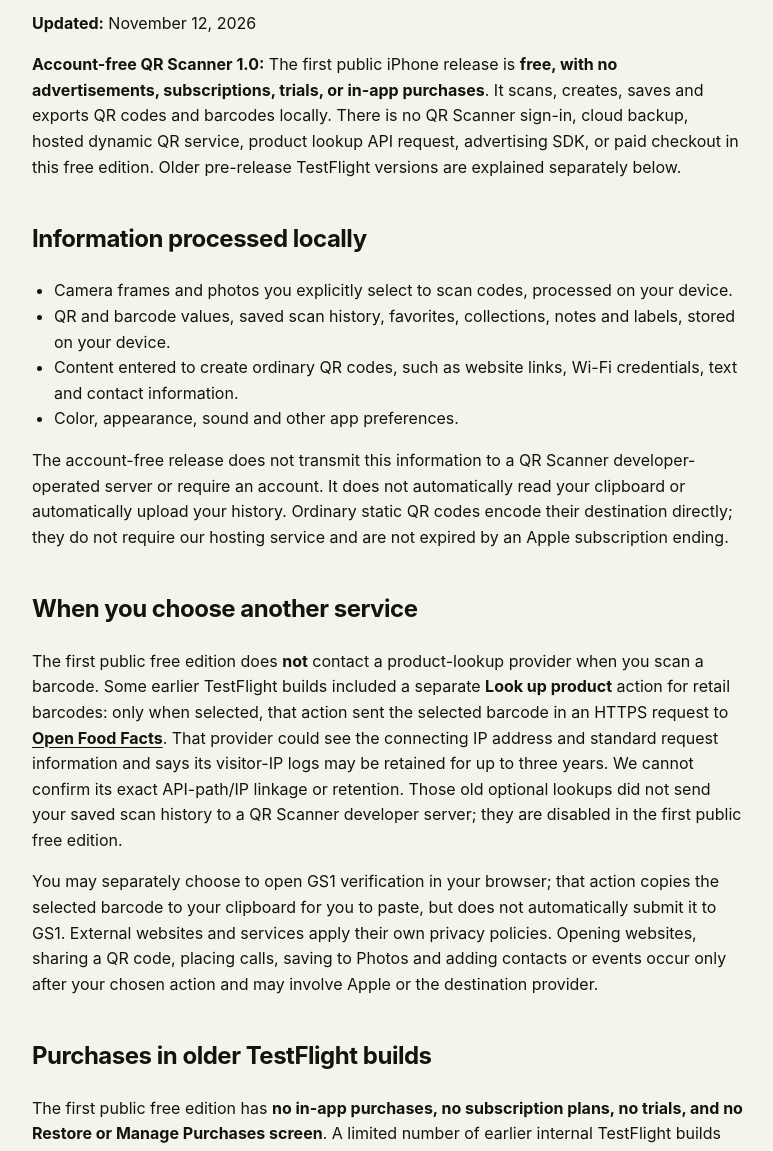
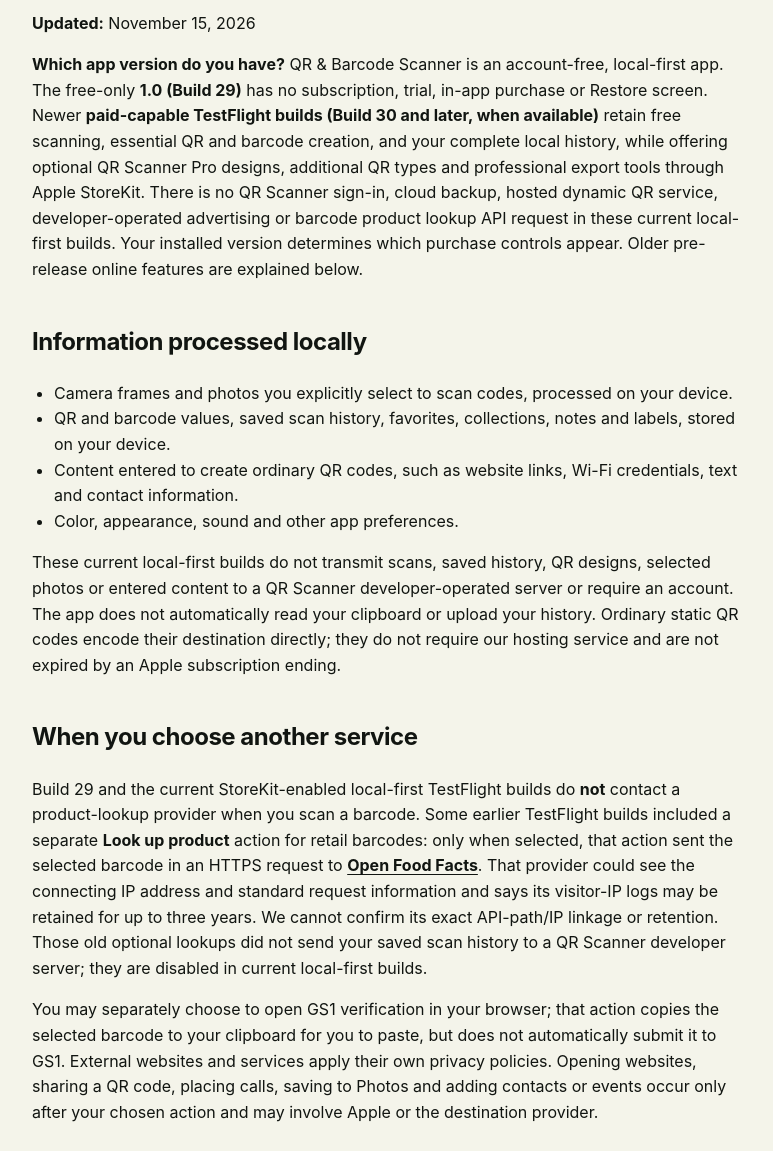
Before and after one commit to L1gh7C0d35/qr-scanner-support, a plain HTML site: page privacy.html in a window 1280 px wide. Shown: the part 166-1317 px from the top of the page, without its empty margins (252-1025 px from the left). Drawn offline with Linux system fonts and the light colour scheme.

Commit message:
Draft version-aware QR privacy policy for Apple StoreKit Pro

```diff
--- a/privacy.html
+++ b/privacy.html
@@ -4,8 +4,8 @@
 <body><main>
   <div class="eyebrow">PRIVACY POLICY</div>
   <h1>Your scans stay yours.</h1>
-  <p><strong>Updated:</strong> November 12, 2026</p>
-  <p><strong>Account-free QR Scanner 1.0:</strong> The first public iPhone release is <strong>free, with no advertisements, subscriptions, trials, or in-app purchases</strong>. It scans, creates, saves and exports QR codes and barcodes locally. There is no QR Scanner sign-in, cloud backup, hosted dynamic QR service, product lookup API request, advertising SDK, or paid checkout in this free edition. Older pre-release TestFlight versions are explained separately below.</p>
+  <p><strong>Updated:</strong> November 15, 2026</p>
+  <p><strong>Which app version do you have?</strong> QR &amp; Barcode Scanner is an account-free, local-first app. The free-only <strong>1.0 (Build 29)</strong> has no subscription, trial, in-app purchase or Restore screen. Newer <strong>paid-capable TestFlight builds (Build 30 and later, when available)</strong> retain free scanning, essential QR and barcode creation, and your complete local history, while offering optional QR Scanner Pro designs, additional QR types and professional export tools through Apple StoreKit. There is no QR Scanner sign-in, cloud backup, hosted dynamic QR service, developer-operated advertising or barcode product lookup API request in these current local-first builds. Your installed version determines which purchase controls appear. Older pre-release online features are explained below.</p>
   <h2>Information processed locally</h2>
   <ul>
     <li>Camera frames and photos you explicitly select to scan codes, processed on your device.</li>
@@ -13,21 +13,21 @@
     <li>Content entered to create ordinary QR codes, such as website links, Wi-Fi credentials, text and contact information.</li>
     <li>Color, appearance, sound and other app preferences.</li>
   </ul>
-  <p>The account-free release does not transmit this information to a QR Scanner developer-operated server or require an account. It does not automatically read your clipboard or automatically upload your history. Ordinary static QR codes encode their destination directly; they do not require our hosting service and are not expired by an Apple subscription ending.</p>
+  <p>These current local-first builds do not transmit scans, saved history, QR designs, selected photos or entered content to a QR Scanner developer-operated server or require an account. The app does not automatically read your clipboard or upload your history. Ordinary static QR codes encode their destination directly; they do not require our hosting service and are not expired by an Apple subscription ending.</p>
   <h2>When you choose another service</h2>
-  <p>The first public free edition does <strong>not</strong> contact a product-lookup provider when you scan a barcode. Some earlier TestFlight builds included a separate <strong>Look up product</strong> action for retail barcodes: only when selected, that action sent the selected barcode in an HTTPS request to <a href="https://world.openfoodfacts.org/privacy">Open Food Facts</a>. That provider could see the connecting IP address and standard request information and says its visitor-IP logs may be retained for up to three years. We cannot confirm its exact API-path/IP linkage or retention. Those old optional lookups did not send your saved scan history to a QR Scanner developer server; they are disabled in the first public free edition.</p>
+  <p>Build 29 and the current StoreKit-enabled local-first TestFlight builds do <strong>not</strong> contact a product-lookup provider when you scan a barcode. Some earlier TestFlight builds included a separate <strong>Look up product</strong> action for retail barcodes: only when selected, that action sent the selected barcode in an HTTPS request to <a href="https://world.openfoodfacts.org/privacy">Open Food Facts</a>. That provider could see the connecting IP address and standard request information and says its visitor-IP logs may be retained for up to three years. We cannot confirm its exact API-path/IP linkage or retention. Those old optional lookups did not send your saved scan history to a QR Scanner developer server; they are disabled in current local-first builds.</p>
   <p>You may separately choose to open GS1 verification in your browser; that action copies the selected barcode to your clipboard for you to paste, but does not automatically submit it to GS1. External websites and services apply their own privacy policies. Opening websites, sharing a QR code, placing calls, saving to Photos and adding contacts or events occur only after your chosen action and may involve Apple or the destination provider.</p>
-  <h2>Purchases in older TestFlight builds</h2>
-  <p>The first public free edition has <strong>no in-app purchases, no subscription plans, no trials, and no Restore or Manage Purchases screen</strong>. A limited number of earlier internal TestFlight builds offered optional Apple StoreKit Premium plans; Apple manages any actual Apple purchase history, subscriptions and refunds. If you previously made a purchase in a test build, review or manage it through your Apple Account or contact Support. We do not operate a separate payment server or collect your saved scan contents through Apple purchases.</p>
+  <h2>Optional Pro purchases and older TestFlight builds</h2>
+  <p>The free-only Build 29 has <strong>no</strong> in-app purchase, subscription, trial or Restore screen. In paid-capable builds, QR Scanner Pro offers optional Apple-managed weekly, monthly and annual auto-renewing subscriptions, or a one-time lifetime purchase. Available plans, your local App Store price, renewal terms and any introductory-trial eligibility are displayed in the app by Apple StoreKit before checkout. Scanning, ordinary QR and barcode creation, and your complete saved history remain free regardless of whether you buy Pro. Apple processes payment information, purchase authorization, renewals, refunds and subscription management. The app reads Apple-verified purchase entitlements to enable Pro, and offers Restore Purchases where StoreKit purchases are available. We do not operate a separate payment server, collect payment-card information or transmit saved scans, QR contents or history through this purchase process. For purchases made in older TestFlight builds, review your Apple Account purchase history or contact Support.</p>
   <h2>Retention and deletion</h2>
   <p>Your scan history stays on your device. Deleted history items may remain in Recently Deleted for up to 30 days unless permanently deleted. You can clear history and permanently remove records using the app's own History controls. Content you explicitly export or save to Photos is controlled by you and the chosen destination.</p>
   <h2>Advertising and tracking</h2>
-  <p>The account-free release includes no cross-app advertising or tracking SDKs and does not request Apple's tracking permission. We do not sell your private scan values, notes or saved history.</p>
+  <p>The current local-first free-only and paid-capable builds include no cross-app advertising or tracking SDKs and do not request Apple's tracking permission. We do not sell your private scan values, notes or saved history.</p>
   <h2>Earlier pre-release / TestFlight versions</h2>
   <p>Some internal pre-release builds offered opt-in Clerk sign-in, encrypted Supabase backup, and hosted dynamic QR redirects. If you used those features in an older test build, information you explicitly supplied to them may remain in those providers' systems and is <strong>not automatically deleted</strong> by updating to an account-free release. The earlier version's account identifier, optional sign-in email, encrypted backup records and hosted redirect destinations/aggregate visit data are subject to the disclosures provided when those services were available. The original optional encryption passphrase was not uploaded to the service.</p>
-  <p>We have removed these online features from the initial public app, but have not automatically deleted earlier test accounts, hosted destinations or cloud backups. If you previously used those services and need help with retained cloud data, use the <a href="support.html">support page</a> to request an appropriate private handling path. Please never put passwords, personal account identifiers, private QR payloads or other sensitive information in a public support issue.</p>
+  <p>These online features are not part of the current free-only or paid-capable local-first builds, but earlier test accounts, hosted destinations or cloud backups have not necessarily been deleted. If you previously used those services and need help with retained cloud data, use the <a href="support.html">support page</a> to request an appropriate private handling path. Please never put passwords, personal account identifiers, private QR payloads or other sensitive information in a public support issue.</p>
   <h2>Contact</h2>
   <p>For app support and privacy questions, visit <a href="support.html">Support</a>.</p>
   <nav><a href="index.html">Home</a><a href="support.html">Support</a><a href="https://www.apple.com/legal/internet-services/itunes/dev/stdeula/">Terms of Use</a></nav>
-  <p><small>Last updated November 12, 2026. The first public free edition and older TestFlight builds have different available features; review this alongside the exact installed build and published Apple privacy label.</small></p>
+  <p><small>Last updated November 15, 2026. The installed build determines which optional Pro purchase controls are available; compare this policy with that exact build and the published Apple privacy label.</small></p>
 </main></body></html>
```
Also changed, not shown: support.html (+2 -2 lines).
